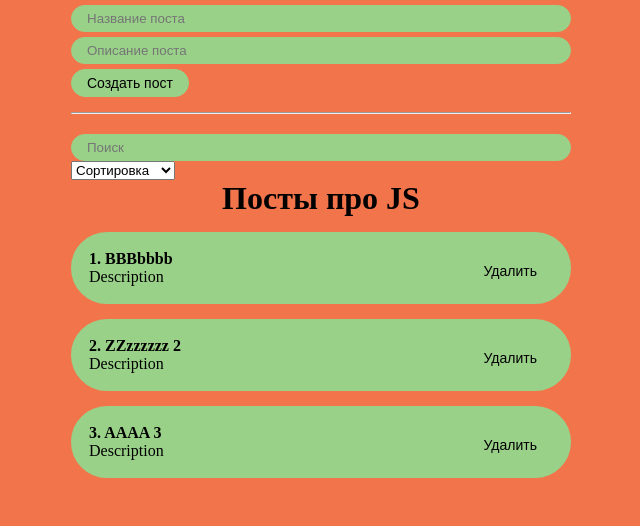
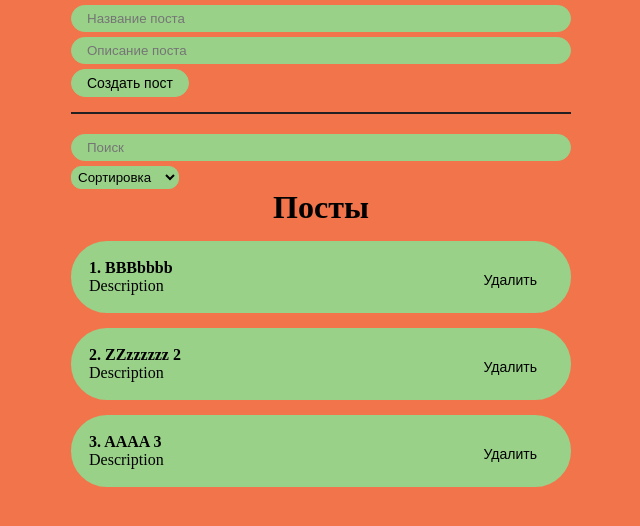
Before and after one commit to Ivan-itdev/react-post-list, a React (Create React App) app: page / in a window 1280 px wide. Shown: the top 526 px of the page, without its empty margins (319-959 px from the left). Built offline with nearby package versions, Linux system fonts and the light colour scheme.

Commit message:
fix: fix bags filter

```diff
--- a/src/App.js
+++ b/src/App.js
@@ -1,8 +1,7 @@
 import React, { useState, useMemo } from 'react'
 import PostList from './components/PostList'
 import PostForm from './components/PostForm'
-import MySelect from './components/select/MySelect'
-import MyInput from './components/input/MyInput'
+import PostFilter from './components/PostFilter'
 import './styles/App.css'
 
 
@@ -13,19 +12,18 @@ function App() {
     { id: 3, title: 'AAAA 3', body: 'Description' },
   ])
 
-  const [selectedSort, setSelectedSort] = useState('')
-  const [searchQuery, setSearchQuery] = useState('')
+  const [filter, setFilter] = useState({sort: '', query: ''})
 
   const sortedPosts = useMemo(() => {
-    if (selectedSort) {
-      return [...posts].sort((a, b) => a[selectedSort].localeCompare(b[selectedSort]))
+    if (filter.sort) {
+      return [...posts].sort((a, b) => a[filter.sort].localeCompare(b[filter.sort]))
     }
     return posts
-  }, [selectedSort, posts])
+  }, [filter.sort, posts])
 
   const sortedAndSearchedPosts = useMemo(() => {
-    return sortedPosts.filter(post => post.title.toLowerCase().includes(searchQuery))
-  }, [searchQuery, sortedPosts])
+    return sortedPosts.filter(post => post.title.toLowerCase().includes(filter.query.toLowerCase()))
+  }, [filter.query, sortedPosts])
 
   const createPost = (newPost) => {
     setPosts([...posts, newPost])
@@ -35,37 +33,13 @@ function App() {
     setPosts(posts.filter(p => p.id !== post.id))
   }
 
-  const sortPosts = (sort) => {
-    setSelectedSort(sort)
-  }
 
   return (
     <div className='App'>
       <PostForm createPost={createPost} />
       <hr style={{ margin: '15px 0' }} />
-      <div>
-        <MyInput
-          placeholder='Поиск'
-          value={searchQuery}
-          onChange={(e) => setSearchQuery(e.target.value)}
-
-        />
-        <MySelect
-          value={selectedSort}
-          sortPosts={sortPosts}
-          defaultValue='Сортировка'
-          options={[
-            { value: 'title', name: 'По названию' },
-            { value: 'body', name: 'По описанию' },
-          ]}
-        />
-      </div>
-      {sortedAndSearchedPosts.length
-        ?
-        <PostList remove={removePost} posts={sortedAndSearchedPosts} title='Посты про JS' />
-        :
-        <h1 style={{ textAlign: 'center' }}>Оёёй, а постов то и нет  о_О</h1>
-      }
+      <PostFilter filter={filter} setFilter={setFilter} />
+      <PostList remove={removePost} posts={sortedAndSearchedPosts} title='Посты' />
     </div>
   )
 }
--- a/src/components/PostFilter.jsx
+++ b/src/components/PostFilter.jsx
@@ -1,9 +1,25 @@
 import React from 'react'
+import MyInput from './input/MyInput'
+import MySelect from './select/MySelect'
 
-const PostFilter = () => {
+const PostFilter = ({filter, setFilter}) => {
     return (
         <div>
+            <MyInput
+                placeholder='Поиск'
+                value={filter.query}
+                onChange={(e) => setFilter({...filter, query: e.target.value})}
 
+            />
+            <MySelect
+                value={filter.sort}
+                onChange={selectedSort => setFilter({...filter, sort: selectedSort})}
+                defaultValue='Сортировка'
+                options={[
+                    { value: 'title', name: 'По названию' },
+                    { value: 'body', name: 'По описанию' },
+                ]}
+            />
         </div>
     )
 }
--- a/src/components/PostList.jsx
+++ b/src/components/PostList.jsx
@@ -2,7 +2,14 @@ import React from 'react'
 import PostItem from './PostItem'
 
 
-const PostList = ({posts, title, remove}) => {
+const PostList = ({ posts, title, remove }) => {
+    if (!posts.length) {
+        return (
+            <h1 style={{ textAlign: 'center' }}>
+                Оёёй, а постов то и нет  о_О
+            </h1>
+        )
+    }
 
     return (
         <div>
--- a/src/components/button/MyButton.module.css
+++ b/src/components/button/MyButton.module.css
@@ -7,3 +7,8 @@
     border-radius: 20px;
     cursor: pointer;
 }
+
+.myBtn:hover {
+    background-color: var(--dark-green);
+    border: 1px solid var(--dark-green);
+}
--- a/src/components/input/MyInput.module.css
+++ b/src/components/input/MyInput.module.css
@@ -6,3 +6,7 @@
     border: 1px solid var(--green);
     background-color: var(--green);
 }
+
+.myInput:hover {
+    background-color: var(--dark-green);
+}
--- a/src/components/select/MySelect.jsx
+++ b/src/components/select/MySelect.jsx
@@ -1,11 +1,13 @@
 import React from 'react'
+import classes from './MySelect.module.css'
 
-const MySelect = ({options, defaultValue, value, sortPosts}) => {
+const MySelect = ({options, defaultValue, value, onChange}) => {
     return (
         <div>
             <select
+                className={classes.MySelect}
                 value={value}
-                onChange={e => sortPosts(e.target.value)}
+                onChange={e => onChange(e.target.value)}
             >
                 <option disabled value=''>{defaultValue}</option>
                 {options.map(option =>
--- /dev/null
+++ b/src/components/select/MySelect.module.css
@@ -0,0 +1,12 @@
+.MySelect {
+    border-radius: 10px;
+    background-color: var(--green);
+    border-color: var(--green);
+    margin-top: 5px;
+    padding: 2px;
+}
+
+.MySelect:hover {
+    background-color: var(--dark-green);
+    border-color: var(--dark-green);
+}
--- a/src/styles/App.css
+++ b/src/styles/App.css
@@ -40,3 +40,9 @@ html {
     background-color: var(--dark-green);
     border-color: var(--dark-green);
 }
+
+hr {
+    background-color: var(--black);
+    height: 2px;
+    border: none;
+}
```
Also changed, not shown: package.json (+7 -1 lines), 1 other file (tests, documents, lock files or other folders).
